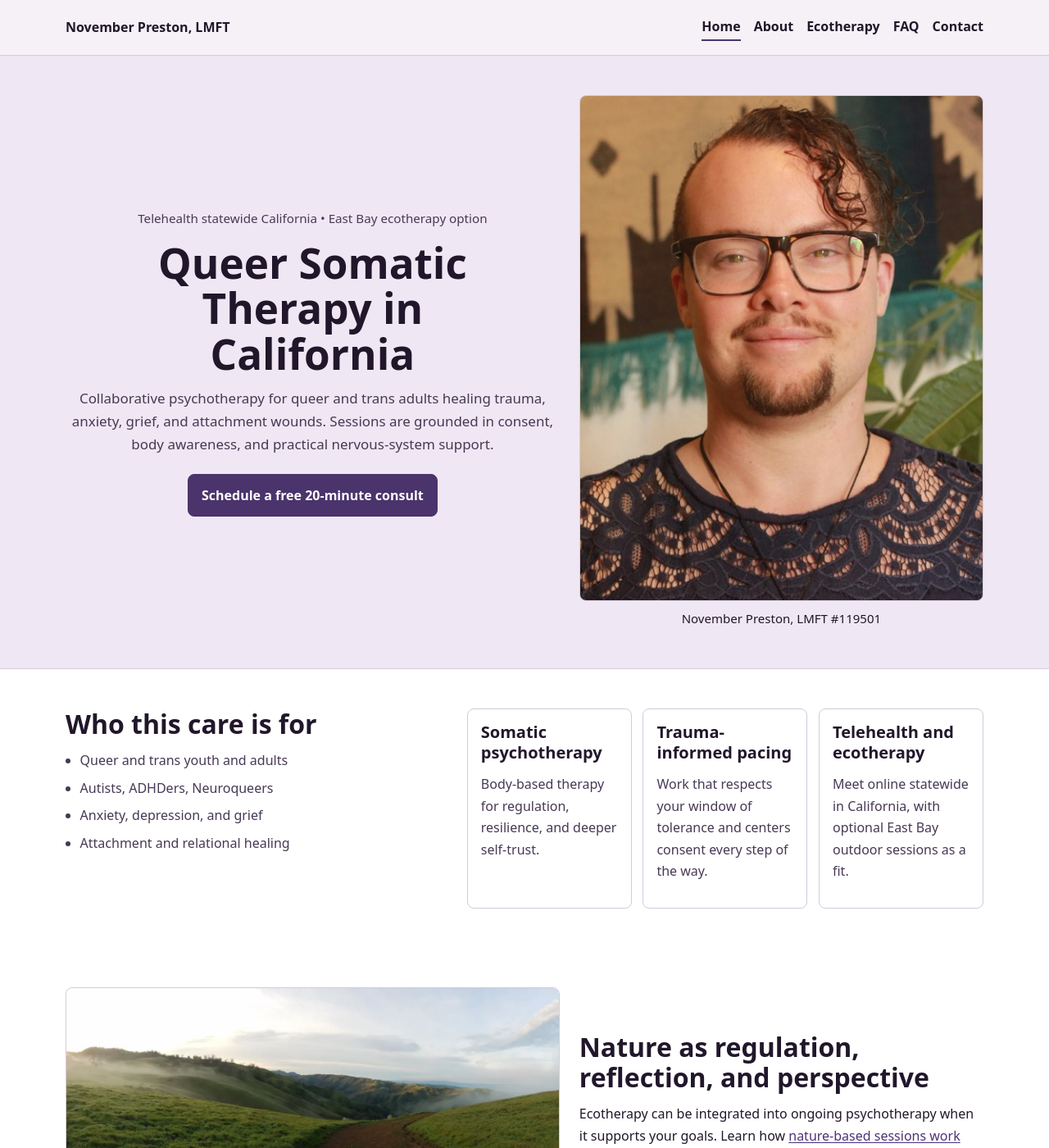
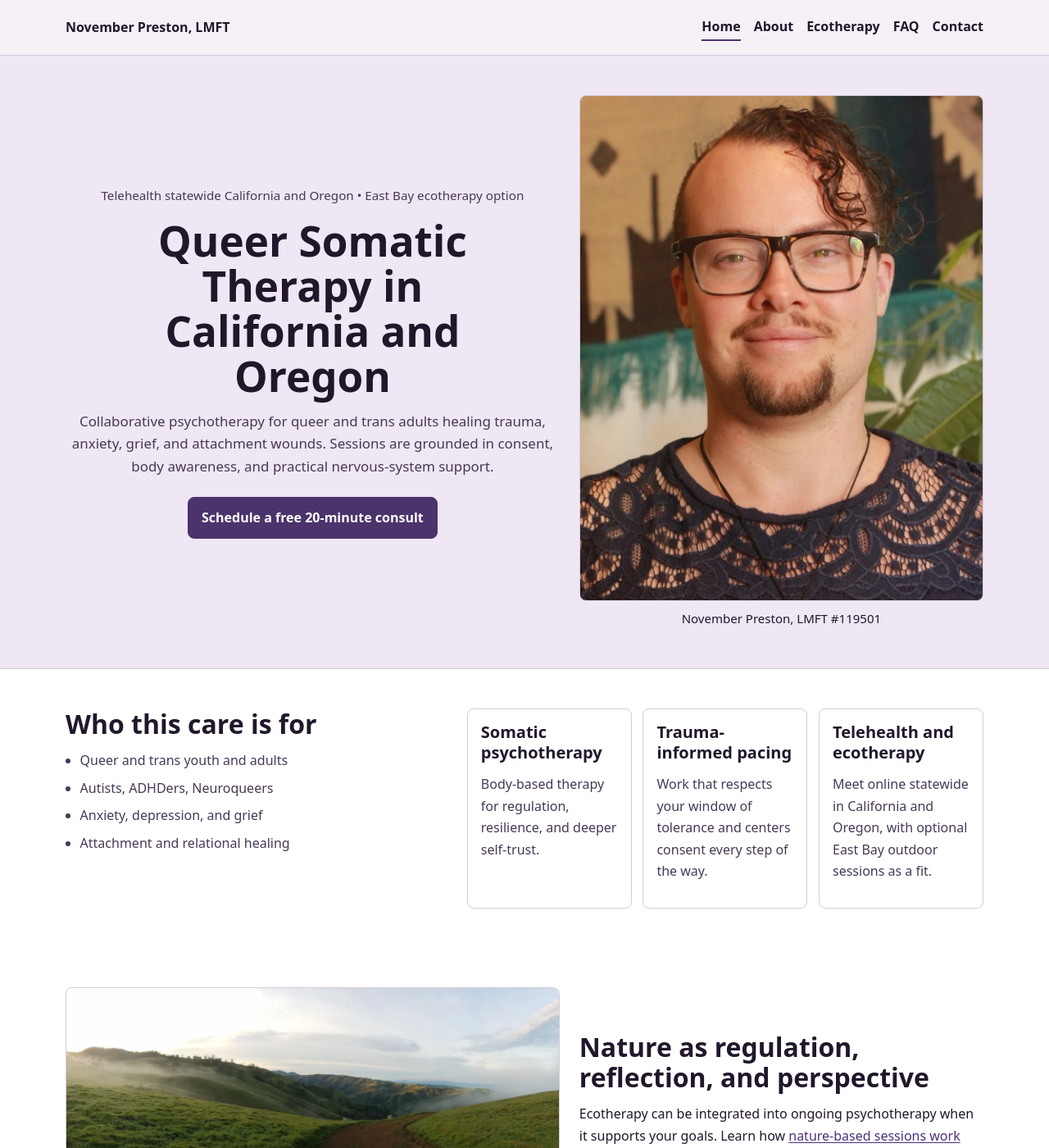
Before and after one commit to StellaTerra/NovemberPreston, a Jekyll site: the page built from index.html, in a window 1280 px wide and 1400 px high. Shown: the whole window at 82% size. Built offline with Jekyll 4.4.1, drawn with Linux system fonts in a browser that asks for light colours; a script that is not in the unit is left out; some of the changed text lies outside the part shown.

Commit message:
Update home.yml

```diff
--- a/_data/pages/home.yml
+++ b/_data/pages/home.yml
@@ -1,16 +1,16 @@
 seo:
-  title: Queer Somatic Therapy in California | November Preston, LMFT
-  description: Queer-affirming, trauma-informed somatic therapy for California adults. Telehealth statewide, with East Bay ecotherapy options and free 20-minute consultations.
-  og_description: Queer and trans affirming somatic psychotherapy with telehealth statewide in California and optional East Bay ecotherapy sessions.
-  twitter_description: Somatic psychotherapy for queer and trans youth and adults across California, with East Bay nature-based session options.
+  title: Queer Somatic Therapy in California and Oregon | November Preston, LMFT
+  description: Queer-affirming, trauma-informed somatic therapy for California youth and adults. Telehealth statewide, with East Bay ecotherapy options and free 20-minute consultations.
+  og_description: Queer and trans affirming somatic psychotherapy with telehealth statewide in California and Oregon and optional East Bay ecotherapy sessions.
+  twitter_description: Somatic psychotherapy for queer and trans youth and adults across California and Oregon, with East Bay nature-based session options.
   social_image_alt: Portrait of therapist November Preston smiling
 hero:
   title_id: home-title
-  eyebrow: Telehealth statewide California • East Bay ecotherapy option
-  title: Queer Somatic Therapy in California
+  eyebrow: Telehealth statewide California and Oregon • East Bay ecotherapy option
+  title: Queer Somatic Therapy in California and Oregon
   title_lines:
     - Queer Somatic
-    - Therapy in California
+    - Therapy in California and Oregon
   subhead: Collaborative psychotherapy for queer and trans adults healing trauma, anxiety, grief, and attachment wounds. Sessions are grounded in consent, body awareness, and practical nervous-system support.
   buttons:
     - class: btn btn-primary
@@ -35,7 +35,7 @@ services:
     - title: Trauma-informed pacing
       body: Work that respects your window of tolerance and centers consent every step of the way.
     - title: Telehealth and ecotherapy
-      body: Meet online statewide in California, with optional East Bay outdoor sessions as a fit.
+      body: Meet online statewide in California and Oregon, with optional East Bay outdoor sessions as a fit.
 nature_band:
   title_id: nature-title
   title: Nature as regulation, reflection, and perspective
@@ -66,7 +66,7 @@ faq_preview:
     - title: Do you offer sliding scale?
       body: Yes, a limited number of reduced-fee spots are reserved based on need and availability.
     - title: Where are sessions held?
-      body: Telehealth is statewide in California, with ecotherapy options in East Bay settings.
+      body: Telehealth is statewide in California and Oregon, with ecotherapy options in East Bay settings.
 cta:
   title_id: home-contact-title
   title: Ready to talk?
```
